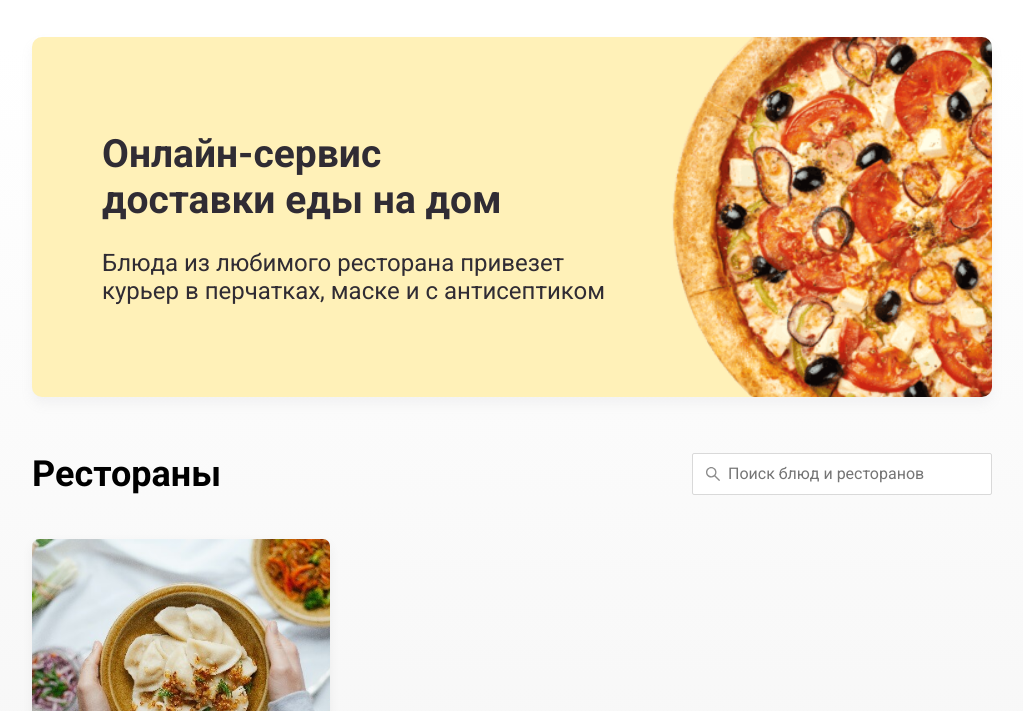
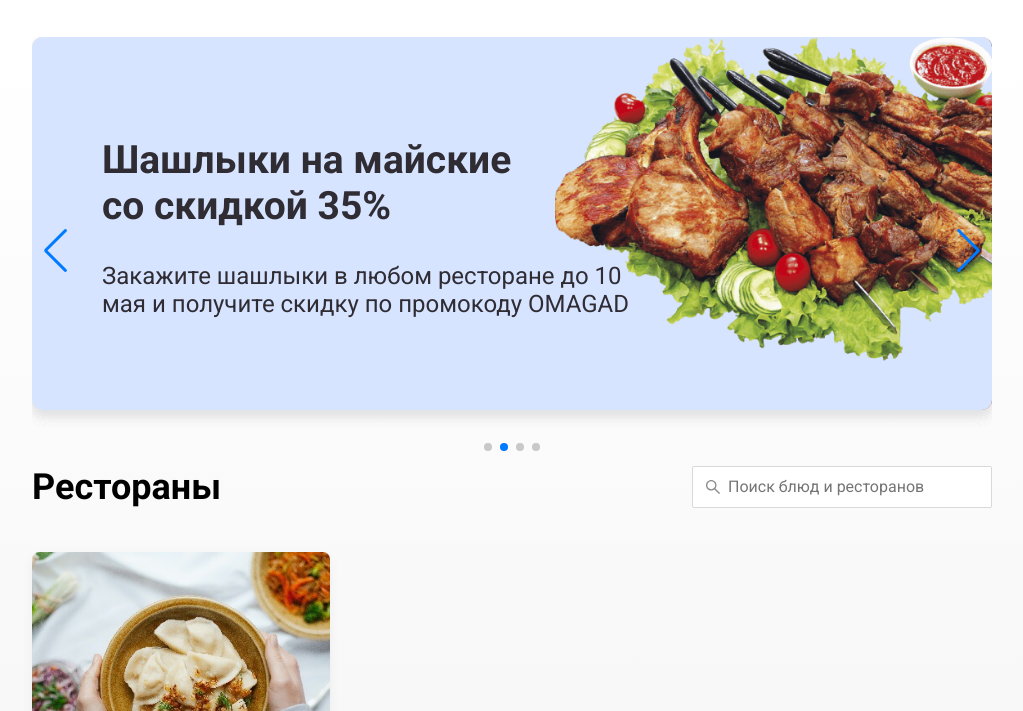
Before and after one commit to Maturym/delivery2, a plain HTML site: page index.html in a window 1280 px wide. Shown: the part 89-800 px from the top of the page, without its empty margins (128-1151 px from the left). Drawn offline with nearby package versions, Linux system fonts and the light colour scheme.

Commit message:
slider and regName

```diff
--- a/css/style.css
+++ b/css/style.css
@@ -838,3 +838,8 @@ button {
         margin-right: 0;
     }
 }
+
+/* .swiper-container {
+    width: 600px;
+    height: 300px;
+} */
--- a/index.html
+++ b/index.html
@@ -8,6 +8,10 @@
     <link href="https://fonts.googleapis.com/css?family=Roboto:400,700&display=swap&subset=cyrillic" rel="stylesheet"/>
     <link rel="stylesheet" href="css/normalize.css"/>
 		<link rel="stylesheet" href="css/style.css"/>
+		<link rel="stylesheet" href="css/swiper-bundle.min.css">
+		<!-- <link rel="stylesheet" href="https://unpkg.com/swiper/swiper-bundle.min.css" type="text/css"> -->
+
+
 </head>
 
 <body>
@@ -40,32 +44,41 @@
 
 	<main class="main">
 		<div class="container">
-			<section class="container-promo">
-				<section class="promo pizza">
-					<h1 class="promo-title">Онлайн-сервис <br/>доставки еды на дом</h1>
+			<div class="swiper-container">
+				<div class="container-promo swiper-wrapper">
+					<section class="promo pizza swiper-slide">
+						<h2 class="promo-title">Онлайн-сервис <br/>доставки еды на дом</h1>
 						<p class="promo-text">
 							Блюда из любимого ресторана привезет курьер в перчатках, маске и с антисептиком
 						</p>
 					</section>
-				<!-- <section class="promo kebab">
-					<h1 class="promo-title">Шашлыки на майские <br> со скидкой 35%</h1>
+					<section class="promo kebab swiper-slide">
+						<h2 class="promo-title">Шашлыки на майские <br> со скидкой 35%</h1>
 						<p class="promo-text">
 							Закажите шашлыки в любом ресторане до 10 мая и получите скидку по промокоду OMAGAD
 						</p>
 					</section>
-				<section class="promo vegetables">
-					<h1 class="promo-title">Скидка 20% на всю еду <br> по промокоду LOVE.JS</h1>
+					<section class="promo vegetables swiper-slide">
+						<h2 class="promo-title">Скидка 20% на всю еду <br> по промокоду LOVE.JS</h1>
 						<p class="promo-text">
 							Блюдо из ресторана привезут вместе с двумя подарочными книгами по фронтенду
 						</p>
 					</section>
-				<section class="promo sushi">
-					<h1 class="promo-title">Сеты со скидкой до 30% <br> в ресторанах</h1>
+					<section class="promo sushi swiper-slide">
+						<h2 class="promo-title">Сеты со скидкой до 30% <br> в ресторанах</h1>
 						<p class="promo-text">
 							Скидки на сеты до 30 мая по промокоду DADADA
 						</p>
-				</section> -->
 					</section>
+				</div>
+
+				<div class="swiper-pagination"></div>
+
+				<div class="swiper-button-prev"></div>
+				<div class="swiper-button-next"></div>
+
+				<!-- <div class="swiper-scrollbar"></div> -->
+			</div>
 			<section class="restaurants">
 				<div class="section-heading">
 					<h2 class="section-title">Рестораны</h2>
@@ -209,7 +222,8 @@
 		<!-- /.modal-dialog -->
 	</div> -->
 	<script src="js/disabledScroll.js"></script>
-	<script src="js/main.js"></script>
+	<script src="js/main.js" type="module"></script>
+
 </body>
 
 </html>
--- a/js/main.js
+++ b/js/main.js
@@ -1,4 +1,6 @@
 'use strict';
+import Swiper from 'https://unpkg.com/swiper/swiper-bundle.esm.browser.min.js'
+
 
 
 const cartButton = document.querySelector("#cart-button");
@@ -21,6 +23,11 @@ const cardsMenu = document.querySelector('.cards-menu');
 
 let login = localStorage.getItem('pizza');
 
+const validName = (str) => {
+  const regName = /^[a-zA-Z0-9-_\.]{1,20}$/;
+  return regName.test(str);
+};
+
 
 function toggleModal() {
   modal.classList.toggle("is-open");
@@ -36,7 +43,6 @@ const toggleModalAuth = () => {
 };
 
 const authorized = () => {
-  console.log('авторизован');
   userName.textContent = login;
 
   const logOut = () => {
@@ -58,13 +64,11 @@ const authorized = () => {
 
 
 const notAuthorized = () => {
-  console.log('не авторизован');
-
   const logIn = (e) => {
     e.preventDefault();
     login = loginInput.value;
 
-    if (!login.trim()) {
+    if (!validName(login)) {
       loginInput.style.border = '1px solid red';
     } else {
       localStorage.setItem('pizza', login);
@@ -167,7 +171,6 @@ const openGoods = (e) => {
 };
 
 
-//cardsRestaurants.addEventListener('click', openGoods);
 cardsRestaurants.addEventListener('click', () => {
   if (!login) {
     toggleModalAuth();
@@ -189,3 +192,32 @@ close.addEventListener("click", toggleModal);
 checkAuth();
 
 createCardRestaurant();
+
+
+//slider
+
+new Swiper('.swiper-container', {
+  sliderPerView: 1,
+  effect: 'fade',
+  loop: true,
+  mousewheel: false,
+  autoplay: {
+    delay: 4500,
+    disableOnInteraction: false,
+  },
+  keyboard: {
+    enabled: true,
+  },
+
+  // If we need pagination
+  pagination: {
+    el: '.swiper-pagination',
+    clickable: true,
+  },
+
+  // Navigation arrows
+  navigation: {
+    nextEl: '.swiper-button-next',
+    prevEl: '.swiper-button-prev',
+  },
+})
```
Also changed, not shown: css/swiper-bundle.min.css (added), js/swiper-bundle.min.js (added), package-lock.json (added). Lines whose indentation alone changed are shown as unchanged.
